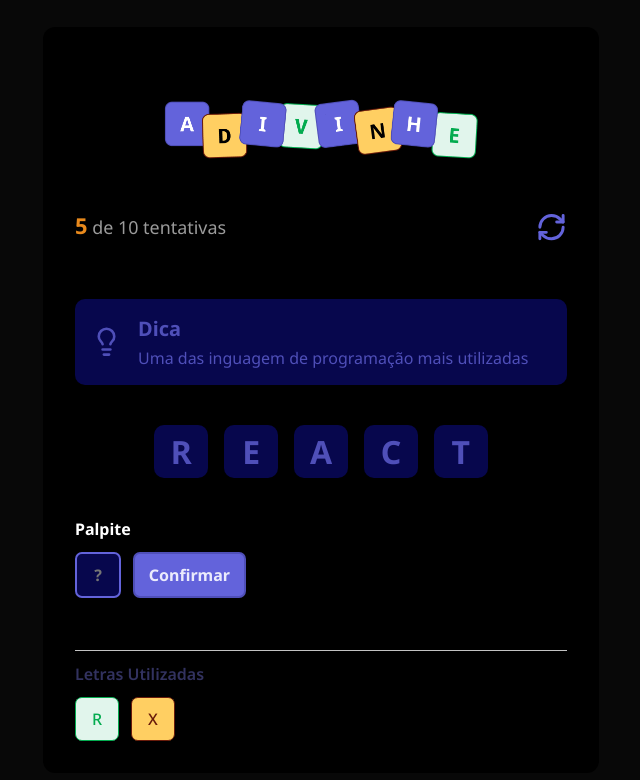
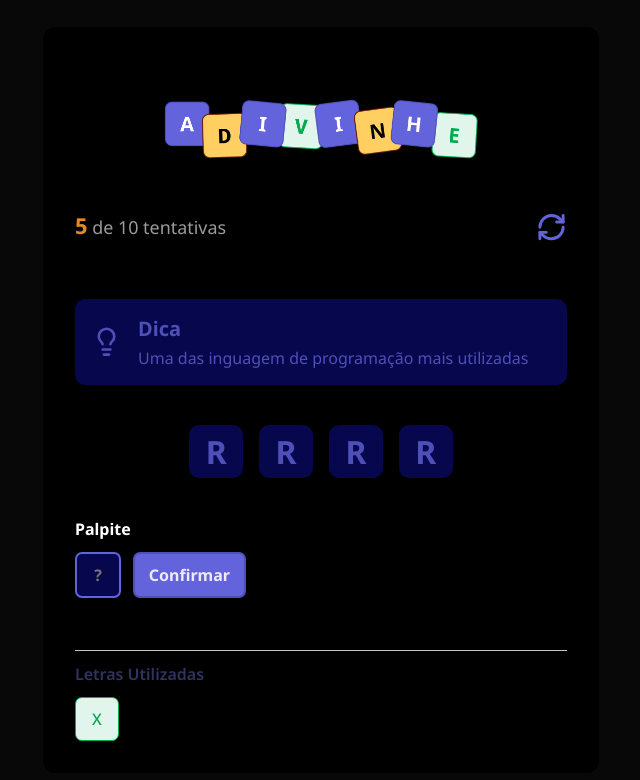
Before and after one commit to RuanVCLima/Adivinha-a-Palavra, a React (Vite) app: page / in a window 1280 px wide. Shown: the top 780 px of the page, without its empty margins (319-959 px from the left). Built offline with nearby package versions, Linux system fonts and the light colour scheme.

Commit message:
feat: showed the letter and listed the utilized letters

```diff
--- a/src/App.tsx
+++ b/src/App.tsx
@@ -5,10 +5,42 @@ import { Input } from './components/Input';
 import { Button } from './components/Button';
 import { LettersUsed } from './components/LettersUsed';
 import styles from './app.module.css';
+import { WORDS } from './utils/words';
+import type { Challenge } from './utils/words';
+import { useState, useEffect } from 'react';
+import type { LetterUsedProps } from './components/LettersUsed';
 export default function App() {
+  const [atempts, setAtempts] = useState(0);
+  const [letter, setLetter] = useState('');
+  const [lettersUsed, setLettersUsed] = useState<LetterUsedProps[]>([
+    {
+      value: 'X',
+      correct: true,
+    },
+  ]);
+  const [challenge, setChallenge] = useState<Challenge | null>(null);
   function handleOnRestartGame() {
     alert('Reiniciar o jogo');
   }
+
+  function startGame() {
+    const index = Math.floor(Math.random() * WORDS.length);
+    const randomWord = WORDS[index];
+
+    setChallenge(randomWord);
+
+    setAtempts(0);
+    setLetter('');
+  }
+
+  useEffect(() => {
+    startGame();
+  }, []);
+
+  if (!challenge) {
+    return null;
+  }
+
   return (
     <div className={styles.container}>
       <main>
@@ -16,11 +48,9 @@ export default function App() {
         <Tip tip="Uma das inguagem de programação mais utilizadas" />
 
         <div className={styles.word}>
-          <Letter value="R" />
-          <Letter value="E" />
-          <Letter value="A" />
-          <Letter value="C" />
-          <Letter value="T" />
+          {challenge.word.split('').map(() => (
+            <Letter value="R" />
+          ))}
         </div>
 
         <h4>Palpite</h4>
@@ -30,7 +60,7 @@ export default function App() {
           <Button title="Confirmar" />
         </div>
 
-        <LettersUsed />
+        <LettersUsed data={lettersUsed} />
       </main>
     </div>
   );
--- a/src/components/LettersUsed/index.tsx
+++ b/src/components/LettersUsed/index.tsx
@@ -1,14 +1,24 @@
 import styles from './styles.module.css';
 import { Letter } from '../Letter';
 
-export function LettersUsed() {
+export type LetterUsedProps = {
+  value: string;
+  correct: boolean;
+};
+
+type Props = {
+  data: LetterUsedProps[];
+};
+
+export function LettersUsed({ data }: Props) {
   return (
     <div className={styles.lettersUsed}>
       <h5>Letras Utilizadas</h5>
 
       <div>
-        <Letter value="R" size="small" color="correct" />
-        <Letter value="x" size="small" color="wrong" />
+        {data.map(({ value, correct }) => (
+          <Letter value={value} size="small" color={correct ? 'correct' : 'wrong'} />
+        ))}
       </div>
     </div>
   );
```
